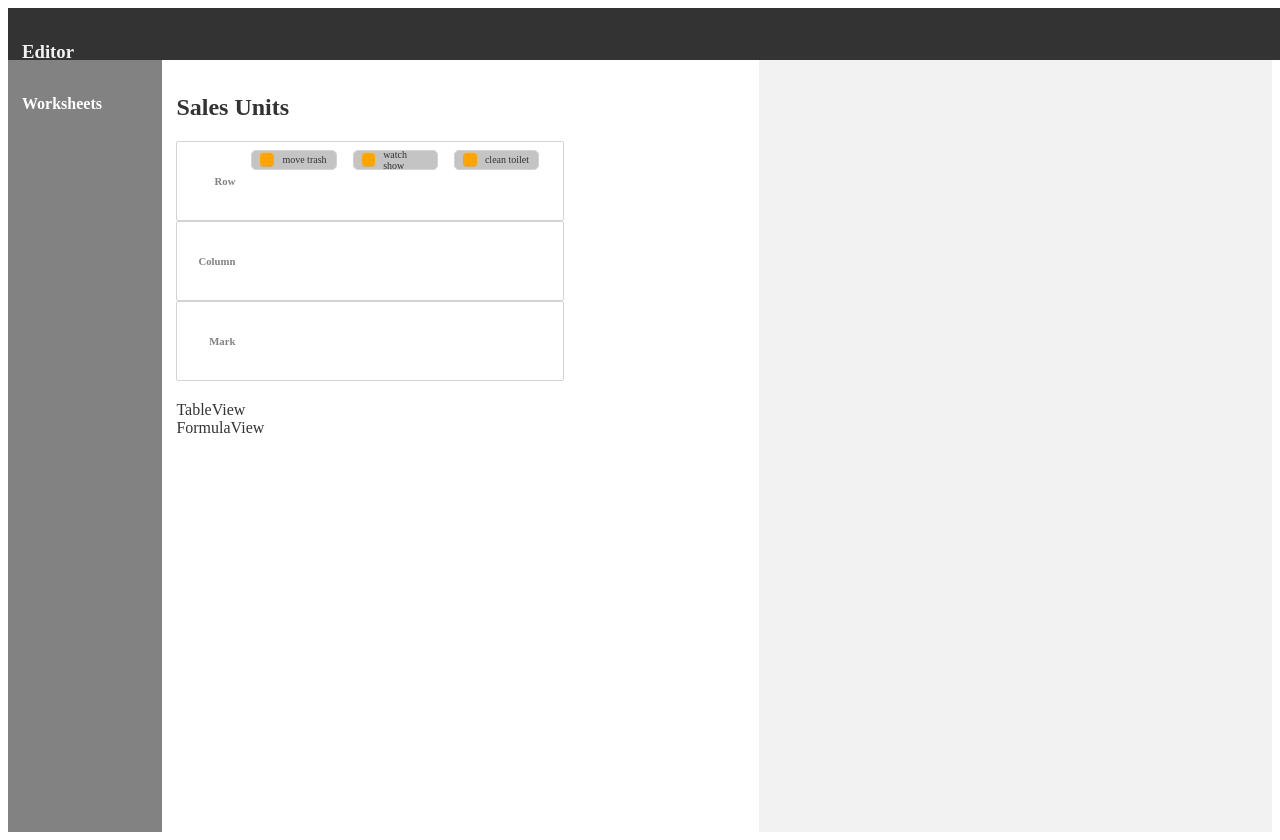
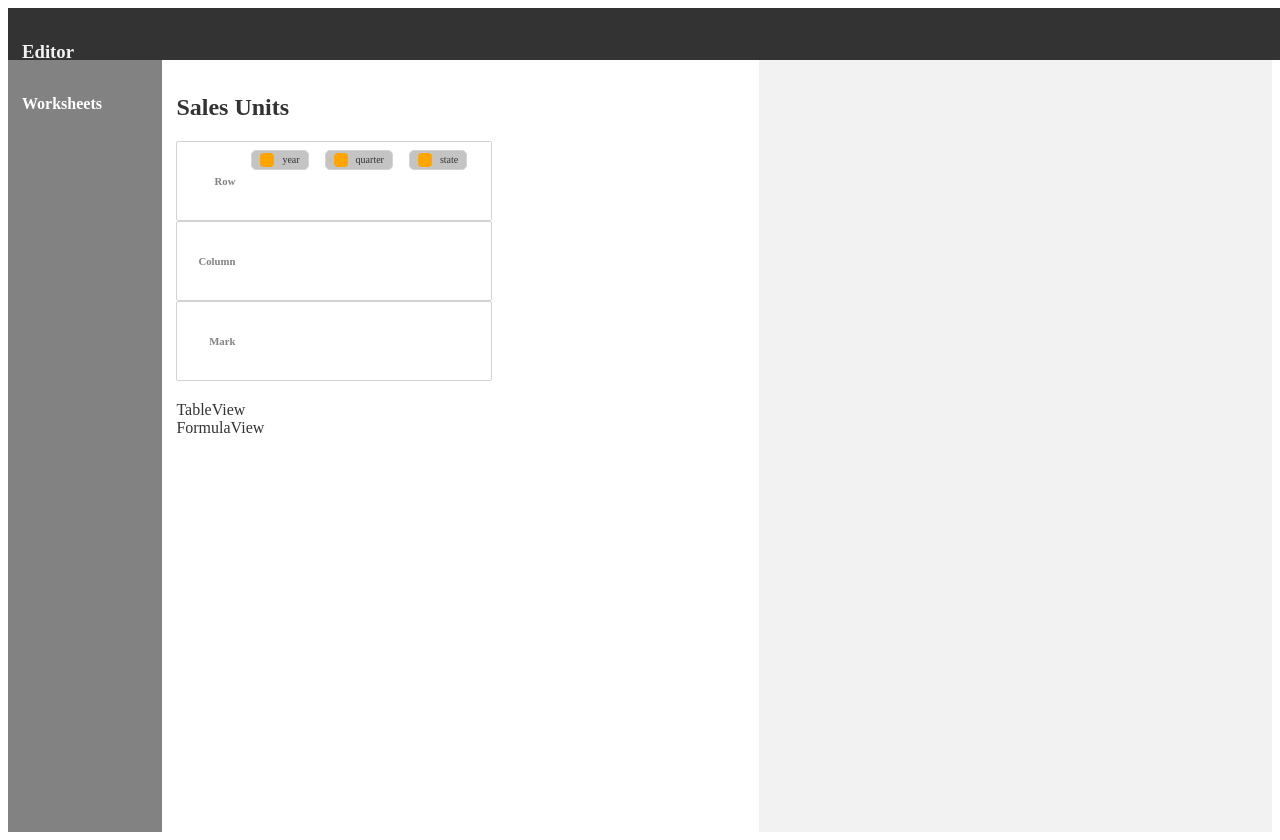
Before and after one commit to longalexander/multiDimModeler, a React (Create React App) app: page / in a window 1280 px wide. Built offline with nearby package versions, Linux system fonts and the light colour scheme.

Commit message:
convert RowColMark notation to Axis/Dim/Mark notation

```diff
--- a/src/components/EditorView/Worksheet/WorksheetController/WorksheetControllerRCM/RowColMark/index.js
+++ b/src/components/EditorView/Worksheet/WorksheetController/WorksheetControllerRCM/Axis/index.js
@@ -1,7 +1,7 @@
 import React, { Component } from 'react';
 import styled from 'styled-components'
 import {Droppable} from 'react-beautiful-dnd'
-import Elem from '../Elem'
+import Dim from '../Dim'
 
 const Container = styled.div`
   margin: 0px;
@@ -19,7 +19,8 @@ const Title = styled.h6`
   color: #828282;
   width: 50px;
 `;
-const Elemlist = styled.div`
+
+const Dimlist = styled.div`
   padding: 8px;
   transition: background-color 0.2 ease;
   background-color:${props => (props.isDraggingOver ? 'lightgrey' : 'white')};
@@ -30,32 +31,32 @@ const Elemlist = styled.div`
 
 class InnerList extends Component {
   shouldComponentUpdate(nextProps){
-    if (nextProps.elems === this.props.elems) return false;
+    if (nextProps.dims === this.props.dims) return false;
     return true;
   }
   render(){
-    return this.props.elems.map( (elem,index) => <Elem key={elem.id} elem={elem} index={index}/>);
+    return this.props.dims.map( (dim,index) => <Dim key={dim.id} dim={dim} index={index}/>);
   }
 }
 
-class RowColMark extends Component {
+class Axis extends Component {
   render(){
     return(
       <Container>
-        <TitleContainer><Title>{this.props.rowColMark.title}</Title></TitleContainer>
-        <Droppable droppableId={this.props.rowColMark.id} direction='horizontal'>
+        <TitleContainer><Title>{this.props.axis.title}</Title></TitleContainer>
+        <Droppable droppableId={this.props.axis.id} direction='horizontal'>
           {(provided,snapshot) =>
-            <Elemlist
+            <Dimlist
             ref={provided.innerRef}
             {...provided.droppableProps}
             isDraggingOver={snapshot.isDraggingOver}>
-              <InnerList elems={this.props.elems}/>
+              <InnerList dims={this.props.dims}/>
               {provided.placeholder}
-            </Elemlist>}
+            </Dimlist>}
         </Droppable>
       </Container>
     );
   }
 }
 
-export default RowColMark;
+export default Axis;
--- a/src/components/EditorView/Worksheet/WorksheetController/WorksheetControllerRCM/Elem/index.js
+++ b/src/components/EditorView/Worksheet/WorksheetController/WorksheetControllerRCM/Dim/index.js
@@ -27,21 +27,21 @@ const Handle = styled.div`
 `;
 
 
-class Elem extends Component {
+class Dim extends Component {
   render(){
     return(
-      <Draggable draggableId={this.props.elem.id} index={this.props.index}>
+      <Draggable draggableId={this.props.dim.id} index={this.props.index}>
         {(provided,snapshot) =>
           <Container
           {...provided.draggableProps}
           ref={provided.innerRef}
           isDragging={snapshot.isDragging}>
             <Handle {...provided.dragHandleProps} />
-            {this.props.elem.content}
+            {this.props.dim.content}
           </Container>}
       </Draggable>
     );
   }
 }
 
-export default Elem;
+export default Dim;
--- /dev/null
+++ b/src/components/EditorView/Worksheet/WorksheetController/WorksheetControllerRCM/Mark/index.js
@@ -0,0 +1,29 @@
+import React from 'react';
+import styled from 'styled-components'
+
+const Container = styled.div`
+  margin: 0px;
+  border: 1px solid lightgrey;
+  border-radius: 2px;
+  display:flex;
+`;
+
+const TitleContainer = styled.div`
+`;
+
+const Title = styled.h6`
+  padding: 8px;
+  text-align: right;
+  color: #828282;
+  width: 50px;
+`;
+
+function Mark(){
+  return(
+    <Container>
+      <TitleContainer><Title>Mark</Title></TitleContainer>
+    </Container>
+  );
+}
+
+export default Mark;
--- a/src/components/EditorView/Worksheet/WorksheetController/WorksheetControllerRCM/index.js
+++ b/src/components/EditorView/Worksheet/WorksheetController/WorksheetControllerRCM/index.js
@@ -1,7 +1,8 @@
 import React, { Component } from 'react';
 import ReactDOM from 'react-dom';
 import {DragDropContext} from 'react-beautiful-dnd'
-import RowColMark from './RowColMark'
+import Axis from './Axis'
+import Mark from './Mark'
 
 class WorksheetControllerRCM extends Component {
   state = this.props.data;
@@ -12,24 +13,24 @@ class WorksheetControllerRCM extends Component {
 
     if (destination.droppableId === source.droppableId && destination.index === source.index) return; //check if the location of the draggable changed
 
-    const start = this.state.rowColMarks[source.droppableId];
-    const finish = this.state.rowColMarks[destination.droppableId];
+    const start = this.state.axis[source.droppableId];
+    const finish = this.state.axis[destination.droppableId];
 
     if (start === finish){
-      const newElemIds = Array.from(start.elemIds);
-      newElemIds.splice(source.index,1); //remove the elem at source from newElemIds
-      newElemIds.splice(destination.index,0,draggableId);
+      const newDimIds = Array.from(start.dimIds);
+      newDimIds.splice(source.index,1); //remove the dims at source from newDimIds
+      newDimIds.splice(destination.index,0,draggableId);
 
-      const newRowColMark = {
+      const newAxis = {
         ...start,
-        elemIds: newElemIds
+        dimIds: newDimIds
       }
 
       const newState = {
         ...this.state,
-        rowColMarks: {
-          ...this.state.rowColMarks,
-          [newRowColMark.id]: newRowColMark,
+        axis: {
+          ...this.state.axis,
+          [newAxis.id]: newAxis,
         }
       }
 
@@ -37,28 +38,28 @@ class WorksheetControllerRCM extends Component {
       return;
     }
 
-    const startElemIds = Array.from(start.elemIds);
-    const finishElemIds = Array.from(finish.elemIds)
-    //splice from the start rowColMark.
-    startElemIds.splice(source.index,1);
-    //place into the finish rowColMark
-    finishElemIds.splice(destination.index,0,draggableId);
-    //add both rowColMarks to the newState
-    const newStartRowColMark = {
+    const startDimIds = Array.from(start.dimIds);
+    const finishDimIds = Array.from(finish.dimIds)
+    //splice from the start axis.
+    startDimIds.splice(source.index,1);
+    //place into the finish axis
+    finishDimIds.splice(destination.index,0,draggableId);
+    //add both axis to the newState
+    const newStartAxis = {
       ...start,
-      elemIds: startElemIds
+      dimIds: startDimIds
     }
-    const newFinishRowColMark = {
+    const newFinishAxis = {
       ...finish,
-      elemIds: finishElemIds
+      dimIds: finishDimIds
     }
     //setState
     const newState = {
       ...this.state,
-      rowColMarks: {
-        ...this.state.rowColMarks,
-        [newStartRowColMark.id]: newStartRowColMark,
-        [newFinishRowColMark.id]: newFinishRowColMark
+      axis: {
+        ...this.state.axis,
+        [newStartAxis.id]: newStartAxis,
+        [newFinishAxis.id]: newFinishAxis
       }
     }
     this.setState(newState);
@@ -66,13 +67,16 @@ class WorksheetControllerRCM extends Component {
   }
   render(){
     return (
-      <DragDropContext onDragEnd={this.onDragEnd}>
-        {this.state.rowColMarkOrder.map( rowColMarkId => {
-        const rowColMark = this.state.rowColMarks[rowColMarkId];
-        const elems = rowColMark.elemIds.map(elemId=>this.state.elems[elemId]);
-        return <RowColMark key={rowColMark.id} rowColMark={rowColMark} elems={elems} />
-        })}
-      </DragDropContext>
+      <div>
+        <DragDropContext onDragEnd={this.onDragEnd}>
+          {this.state.axisOrder.map( axisId => {
+          const axis = this.state.axis[axisId];
+          const dims = axis.dimIds.map(dimId=>this.state.dims[dimId]);
+          return <Axis key={axis.id} axis={axis} dims={dims} />
+          })}
+        </DragDropContext>
+        <Mark />
+      </div>
     );
   }
 }
--- a/src/initial-data/index.js
+++ b/src/initial-data/index.js
@@ -1,28 +1,23 @@
 const initialData = {
-  elems: {
-    'elem-1': { id:'elem-1', content:'move trash' },
-    'elem-2': { id:'elem-2', content:'watch show' },
-    'elem-3': { id:'elem-3', content:'clean toilet' },
+  dims: {
+    'dim-1': { id:'dim-1', content:'year' },
+    'dim-2': { id:'dim-2', content:'quarter' },
+    'dim-3': { id:'dim-3', content:'state' },
   },
-  rowColMarks: {
-    'rowColMark-1': {
-      id:'rowColMark-1',
+  axis: {
+    'axis-1': {
+      id:'axis-1',
       title:'Row',
-      elemIds:['elem-1', 'elem-2', 'elem-3']
+      dimIds:['dim-1', 'dim-2', 'dim-3']
     },
-    'rowColMark-2': {
-      id:'rowColMark-2',
+    'axis-2': {
+      id:'axis-2',
       title:'Column',
-      elemIds:[]
-    },
-    'rowColMark-3': {
-      id:'rowColMark-3',
-      title:'Mark',
-      elemIds:[]
+      dimIds:[]
     },
   },
   //facilitate reordering of rowColMarks
-  rowColMarkOrder: ['rowColMark-1','rowColMark-2','rowColMark-3']
+  axisOrder: ['axis-1','axis-2']
 }
 
 export default initialData;
```
